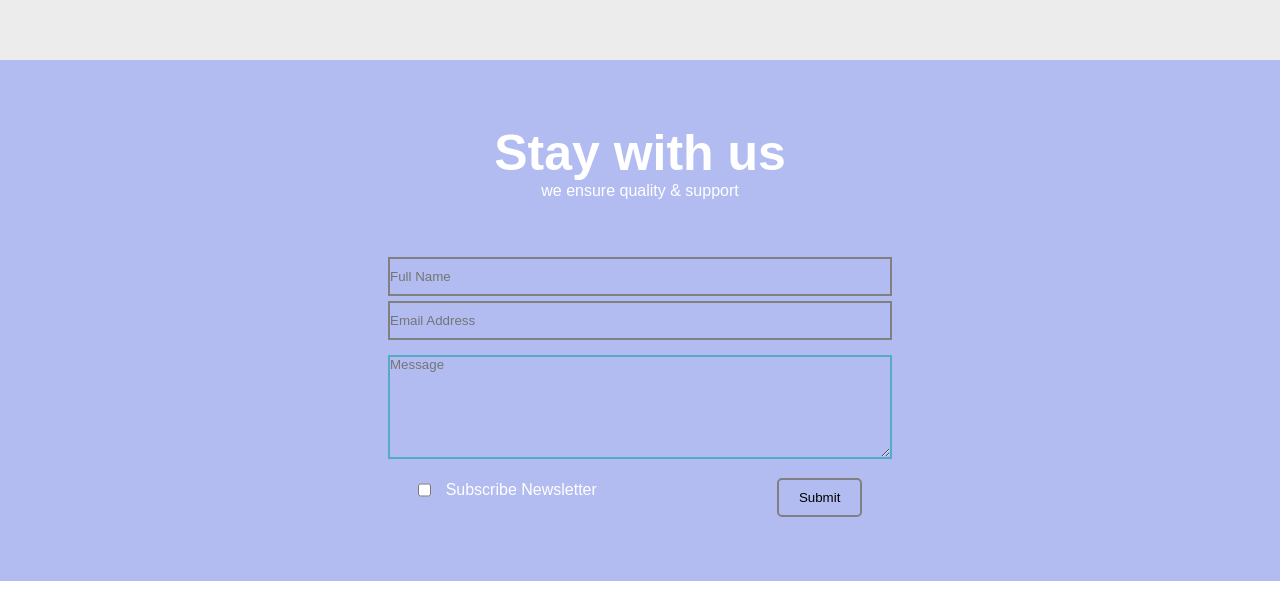
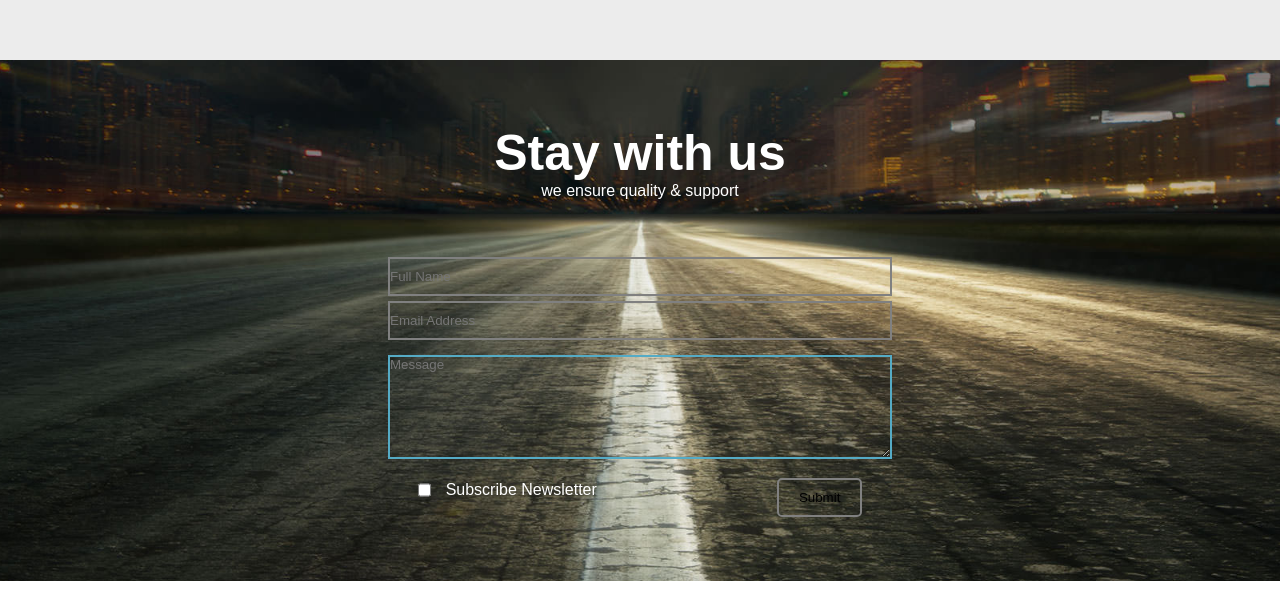
Before and after one commit to yougitgub/Strict, a plain HTML site: page index.html in a window 1280 px wide. Shown: the part 2521-3124 px from the top of the page. Drawn offline with Linux system fonts and the light colour scheme.

Commit message:
style.css

```diff
--- a/style.css
+++ b/style.css
@@ -217,7 +217,10 @@ hr{
     display: flex;
     flex-direction: column;
     color: white;
-    background-color: rgba(58, 82, 219, 0.39);
+   background-image:url('images/contactbg.png');
+    background-position: fixed;
+    background-repeat: no-repeat;
+    background-size: cover;
     justify-content: center;
     align-items: center;
 
```
